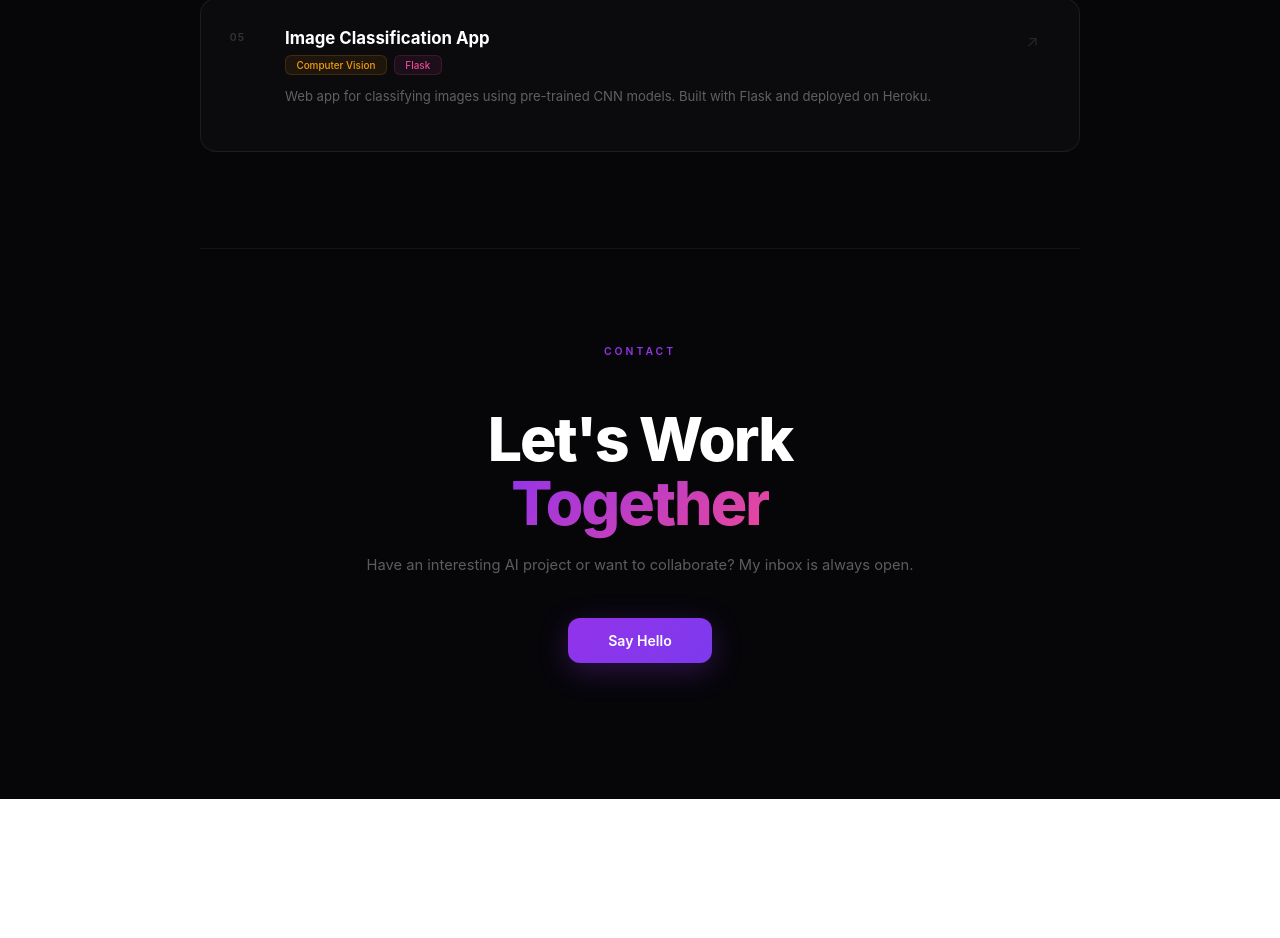
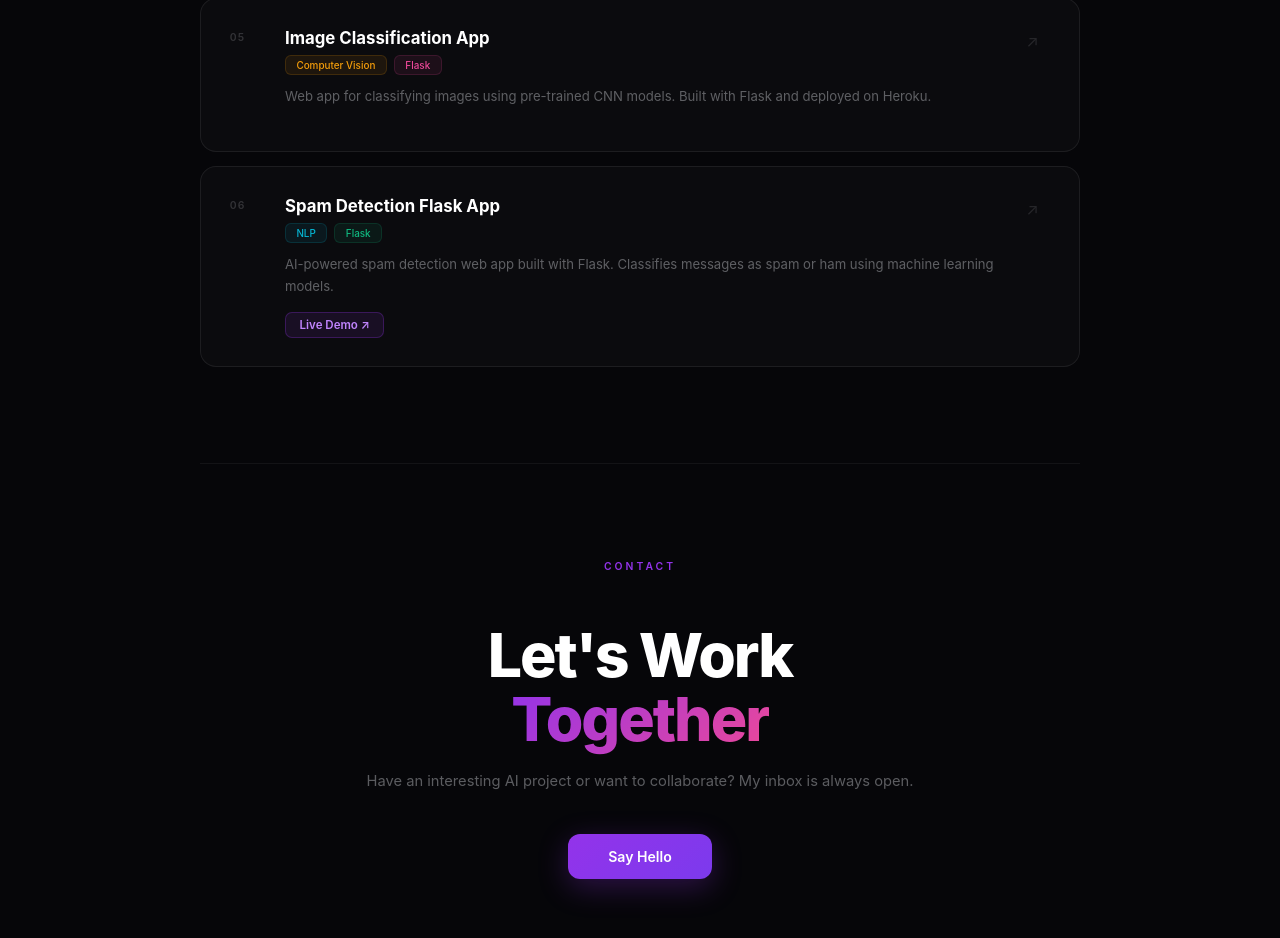
Before and after one commit to vikram-101/vikram-portfolio, a React (Create React App) app: page / in a window 1280 px wide. Shown: the part 3775-4713 px from the top of the page. Before the commit the page ends 4574 px from the top, so only its background shows below. Built offline with nearby package versions, Linux system fonts and the light colour scheme.

Commit message:
Add 6th project: Spam Detection Flask App

```diff
--- a/src/App.js
+++ b/src/App.js
@@ -15,6 +15,7 @@ const projects = [
   { num: "03", name: "Sentiment Analyzer", badges: ["NLP", "BERT"], desc: "Fine-tuned BERT on 50K tweets to classify sentiment. Clean Streamlit dashboard for live inference.", colors: ["#10b981", "#06b6d4"], github: "", demo: "" },
   { num: "04", name: "Chatbot for Customer Support", badges: ["NLP", "Streamlit"], desc: "AI-powered chatbot using BERT for intent recognition and response generation. Deployed on Streamlit for real-time interactions.", colors: ["#10b981", "#06b6d4"], github: "", demo: "" },
   { num: "05", name: "Image Classification App", badges: ["Computer Vision", "Flask"], desc: "Web app for classifying images using pre-trained CNN models. Built with Flask and deployed on Heroku.", colors: ["#f59e0b", "#ec4899"], github: "", demo: "" },
+  { num: "06", name: "Spam Detection Flask App", badges: ["NLP", "Flask"], desc: "AI-powered spam detection web app built with Flask. Classifies messages as spam or ham using machine learning models.", colors: ["#06b6d4", "#10b981"], github: "", demo: "https://spam-flask-app-3.onrender.com" },
 ];
 
 export default function Portfolio() {
```
